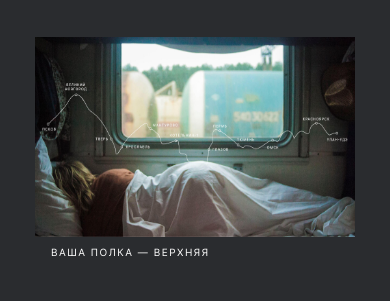
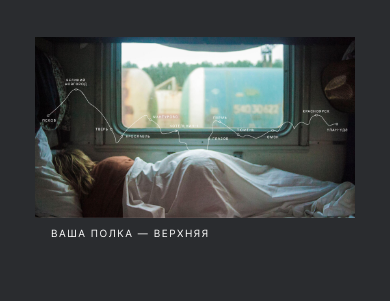
Before and after one commit to LDvkusnoe/russian-travel, a plain HTML site: page index.html in a window 390 px wide. Shown: the part 268-569 px from the top of the page. Drawn offline with Linux system fonts and the light colour scheme.

Commit message:
убрал скролл

```diff
--- a/blocks/lead/__image/lead__image.css
+++ b/blocks/lead/__image/lead__image.css
@@ -1,26 +1,26 @@
 .lead__image {
-  max-width: 984px;
-  min-height: 615px;
+  width: 984px;
+  max-height: 615px;
   margin: 0;
 }
 
 @media screen and (max-width: 1260px) {
   .lead__image {
-    max-width: 928px;
-    min-height: 580px;
+    width: 928px;
+    max-height: 580px;
   }
 }
 
 @media screen and (max-width: 1020px) {
   .lead__image {
-    max-width: 768px;
-    min-height: 480px;
+    width: 768px;
+    max-height: 480px;
   }
 }
 
 @media screen and (max-width: 767px) {
   .lead__image {
-    max-width: 320px;
-    min-height: 200px;
+    width: 320px;
+    max-height: 200px;
   }
 }
```
